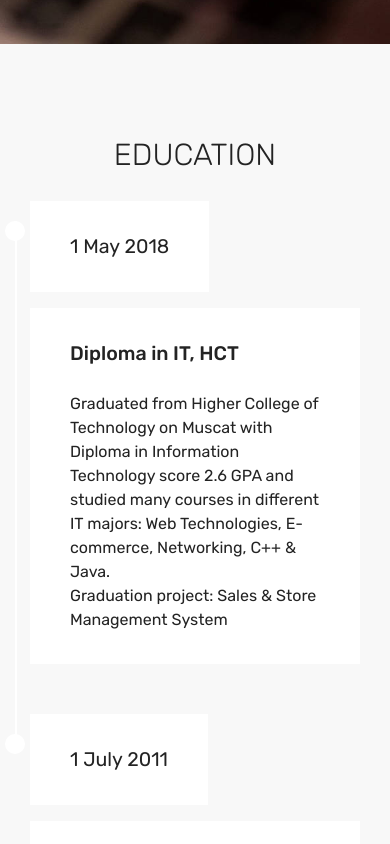
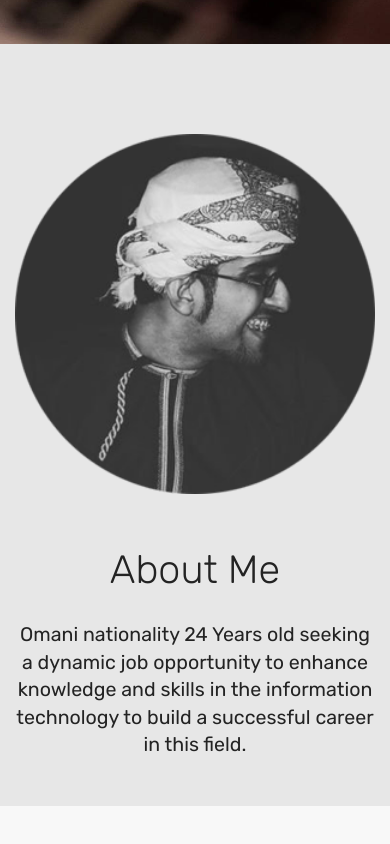
Before and after one commit to saberhabsi/saberhabsi.github.io, a plain HTML site: page index.html in a window 390 px wide. Shown: the part 800-1644 px from the top of the page. Drawn offline with Linux system fonts and the light colour scheme; files whose address does not match are found by name.

Commit message:
create github pages

```diff
--- a/assets/images/hashes.json
+++ b/assets/images/hashes.json
@@ -1 +1 @@
-{"132BRK15B9L3RTQzn1Dxhg==":"mbr-1920x1280.jpg"}
+{"132BRK15B9L3RTQzn1Dxhg==":"mbr-1920x1280.jpg","ibjSWR2v8/4QmW1xW7NZ6A==":"qn-vqsbg_400x400-400x400.jpg","D7oRNRNQZ9j8LuoXQgQDBg==":"img-179-408x378.jpg","gHv21uYRZwy2UyBIb6s2CQ==":"pic-300x300.png"}
--- a/assets/mobirise/css/mbr-additional.css
+++ b/assets/mobirise/css/mbr-additional.css
@@ -1776,6 +1776,33 @@ body {
 .cid-r6ahgXBl3x {
   background-image: url("../../../assets/images/mbr-1920x1280.jpg");
 }
+.cid-r6tohmuzpU {
+  padding-top: 90px;
+  padding-bottom: 15px;
+  background-color: #e7e7e7;
+}
+@media (min-width: 992px) {
+  .cid-r6tohmuzpU .mbr-figure {
+    padding-right: 4rem;
+  }
+}
+@media (max-width: 991px) {
+  .cid-r6tohmuzpU .mbr-figure {
+    padding-bottom: 3rem;
+  }
+}
+@media (max-width: 767px) {
+  .cid-r6tohmuzpU .mbr-text {
+    text-align: center;
+  }
+}
+.cid-r6tohmuzpU H1 {
+  color: #232323;
+}
+.cid-r6tohmuzpU .mbr-text,
+.cid-r6tohmuzpU .mbr-section-btn {
+  color: #232323;
+}
 .cid-r6ahFIMMWk {
   padding-top: 90px;
   padding-bottom: 90px;
--- a/index.html
+++ b/index.html
@@ -39,7 +39,7 @@
         <div class="menu-logo">
             <div class="navbar-brand">
 
-                <span class="navbar-caption-wrap"><a class="navbar-caption text-white display-4" href="https://mobirise.co">SABER Al HABSI PORTFOLIO</a></span>
+                <span class="navbar-caption-wrap"><a class="navbar-caption text-white display-4" href="index.html">SABER Al HABSI PORTFOLIO</a></span>
             </div>
         </div>
         <div class="collapse navbar-collapse" id="navbarSupportedContent">
@@ -49,7 +49,7 @@
     </nav>
 </section>
 
-<section class="engine"><a href="https://mobirise.info/c">website builder</a></section><section class="cid-r6ahgXBl3x mbr-fullscreen mbr-parallax-background" id="header2-4">
+<section class="engine"><a href="https://mobirise.info">Mobirise</a></section><section class="cid-r6ahgXBl3x mbr-fullscreen mbr-parallax-background" id="header2-4">
 
 
 
@@ -73,6 +73,31 @@
             <i class="mbri-down mbr-iconfont"></i>
         </a>
     </div>
+</section>
+
+<section class="header3 cid-r6tohmuzpU" id="header3-c">
+
+
+
+
+
+    <div class="container">
+        <div class="media-container-row">
+            <div class="mbr-figure" style="width: 30%;">
+                <img src="assets/images/pic-300x300.png" alt="Mobirise" title="">
+            </div>
+
+            <div class="media-content">
+                <h1 class="mbr-section-title mbr-white pb-3 mbr-fonts-style display-1">About Me</h1>
+
+                <div class="mbr-section-text mbr-white pb-3 ">
+                    <p class="mbr-text mbr-fonts-style display-5">Omani nationality 24 Years old seeking a dynamic job opportunity to enhance knowledge and skills in the information technology to build a successful career in this field.</p>
+                </div>
+
+            </div>
+        </div>
+    </div>
+
 </section>
 
 <section class="timeline1 cid-r6ahFIMMWk" id="timeline1-8">
@@ -323,7 +348,7 @@ The Supreme Council for Planning. using:<br>• Linux Ubuntu: as an opreating sy
             <div class="media-container-column col-lg-8" data-form-type="formoid">
                     <div data-form-alert="" hidden="">Thanks for filling out the form!</div>
 
-                    <form class="mbr-form" action="https://mobirise.com/" method="post" data-form-title="Mobirise Form"><input type="hidden" name="email" data-form-email="true" value="lmfe6UvB00LWQJfC0n0tV0E5lOmgsFV3qZFNmHhPx94dqUbXNJY8+nhsSp5skH4JPiQuBmMA37+5fv4abvBTbUNVsmVn0SqpBB6UWx+Nw1o9NNahRGSg2nQTVyma1bAG">
+                    <form class="mbr-form" action="https://mobirise.com/" method="post" data-form-title="Mobirise Form"><input type="hidden" name="email" data-form-email="true" value="jT431cYv1qxaWdgQ9e8HN1AC1bQ1YgDvSPiruEe5HqvlBS5cXJkosuVzVzqHS+mpuzwBJjaacct6JWHMUtSvOJoNA3kratdN4JKOIiyQENcSvVnL9uWsTJELUVLrpgaj">
                         <div class="row row-sm-offset">
                             <div class="col-md-4 multi-horizontal" data-for="name">
                                 <div class="form-group">
```
Also changed, not shown: assets/images/pic-300x300.png (added), 1 other file.
